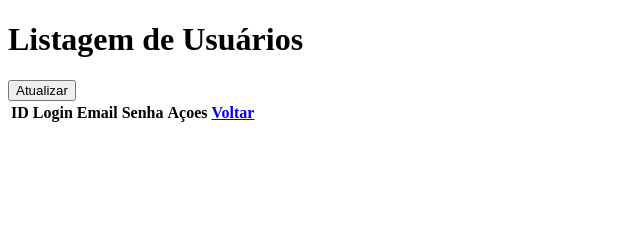
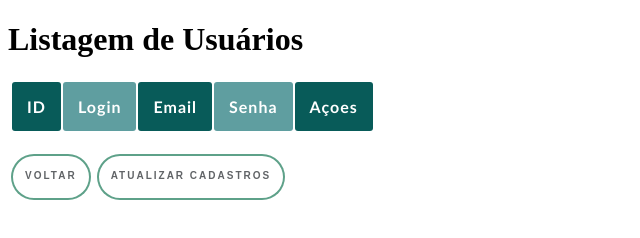
Before and after one commit to htmlovely/PWA-fullstack, a plain HTML site: page usuarios.html in a window 1280 px wide. Shown: the whole page, without its empty margins (0-640 px from the left). Drawn offline with nearby package versions, Linux system fonts and the light colour scheme; no server answers.

Commit message:
adicionando tela de cadastros e melhorias no front

```diff
--- a/back-end/index.js
+++ b/back-end/index.js
@@ -58,10 +58,9 @@ route.get("/usuarios", (req, res) => {
 
 route.delete("/usuarios/:id", (req, res) => {
     const id = req.params.id;
-
     Usuario.destroy({
         where: {
-            id: id
+            id:id
         }
     }).then(() => {
         res.send(`Usuário com ID ${id} excluído com sucesso.`);
--- a/style.css
+++ b/style.css
@@ -39,8 +39,6 @@
     max-width: 100%;
     display: block;
   }
-
-
 
   .items{
     display: flex;
--- /dev/null
+++ b/style2.css
@@ -0,0 +1,81 @@
+html{
+    height: inherit;
+    width: inherit;
+}
+
+a{
+    text-decoration: none;
+}
+
+table{
+    table-layout: inherit;
+    border-collapse: inherit;
+    width: fit-content;
+    border: white;
+}
+
+th{
+    font-family:'Gill Sans', 'Gill Sans MT', Calibri, 'Trebuchet MS', sans-serif;
+    color: white;
+    background-color: rgb(8, 91, 89);
+    padding: 15px;
+    letter-spacing: 1px;
+    width: inherit;
+    border-radius: 3px;
+
+}
+
+th.h1{
+    background-color: cadetblue;
+}
+
+
+td{
+    width: 10px;
+    height: 3px;
+    text-align:inherit;
+    padding: 20px;
+    background-color: #e9e9e9;
+    border-radius: 4px;
+}
+
+td:hover{
+    background-color: #a9a9a9;
+}
+
+
+.box{
+    margin: 2px;
+}
+
+table.tabela{
+    margin-bottom: 20px;
+}
+
+button{
+    display: inline-block;
+    outline: none;
+    cursor: pointer;
+    font-size: 10px;
+    line-height: 1;
+    border-radius: 50px;
+    transition-property: background-color,border-color,color,box-shadow,filter;
+    transition-duration: .3s;
+    border: 1px solid transparent;
+    letter-spacing: 2px;
+    min-width: 10px;
+    text-transform: uppercase;
+    white-space: normal;
+    font-weight: 700;
+    text-align: center;
+    padding: 16px 14px 18px;
+    color: #616467;
+    box-shadow: inset 0 0 0 2px #5ea189;
+    background-color: transparent;
+    height: 48px;
+}
+
+button:hover{
+    color: #fff;
+    background-color: #616467;
+}
--- a/usuarios.html
+++ b/usuarios.html
@@ -4,26 +4,43 @@
 
 <head>
 	<title>Listagem de Usuários</title>
+	<link rel="stylesheet" type="text/css" href="style2.css" />
+	<meta name="viewport" content="width=device-width, initial-scale=1.0">
+
+	<link rel="manifest" href="manifest.json" />
+
+	<script>navigator.serviceWorker.register("service-worker.js")</script>
 </head>
 
 <body>
+	<main>
+
 	<h1>Listagem de Usuários</h1>
-	<table>
+<div class="box">
+	<table class="tabela">
 		<thead>
 			<tr>
-				<th>ID</th>
-				<th>Login</th>
-				<th>Email</th>
-				<th>Senha</th>
-				<th>Açoes</th>
-				<th> <a href="index.html"> <strong>Voltar</strong> </a>
-				</th>
-				<button type="button" onclick="atualizarUsuario()">Atualizar</button>
-
+				<th class="h2">ID</th>
+				<th class="h1">Login</th>
+				<th class="h2">Email</th>
+				<th class="h1">Senha</th>
+				<th class="h3">Açoes</th>
 			</tr>
 		</thead>
 		<tbody id="usuarios-table-body"></tbody>
 	</table>
+	<a  href="index.html">
+	<button>Voltar</button>
+</a>
+	<button type="button" onclick="atualizarUsuario()">Atualizar Cadastros</button>
+
+</div>
+</main>
+
+
+
+
+
 	<script src="https://cdn.jsdelivr.net/npm/axios/dist/axios.min.js"></script>
 
 	<!--Api's-->
```
Also changed, not shown: index.html (+2 -1 lines).
